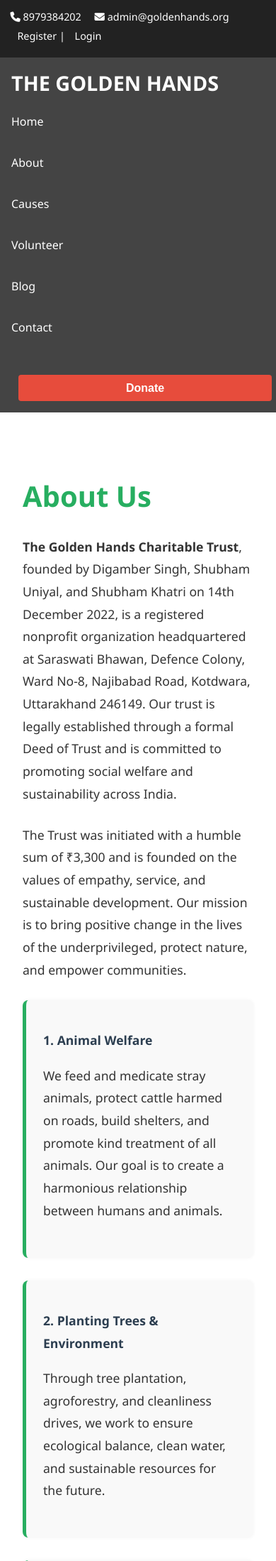
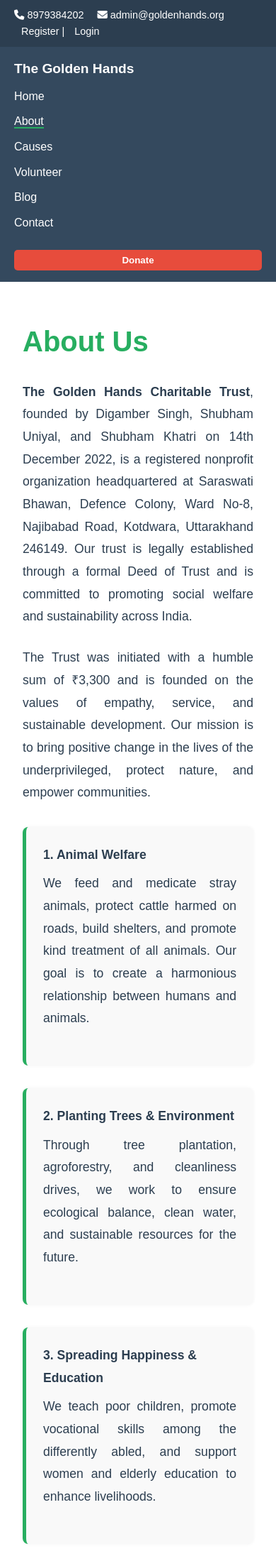
Before and after one commit to digambersingh7906/the-golden-hands, a PHP site: page /aboutus.html in a window 390 px wide. Shown: the top 2199 px of the page at 71% size. Run offline with PHP 8.4, Linux system fonts and the light colour scheme.

Commit message:
Update style.css

```diff
--- a/style.css
+++ b/style.css
@@ -1,251 +1,161 @@
-/* Global Styles */
+/* Base styling */
 * {
+  margin: 0;
+  padding: 0;
   box-sizing: border-box;
 }
 
 body {
-  margin: 0;
-  font-family: 'Segoe UI', Tahoma, Geneva, Verdana, sans-serif;
-  background-color: #f9f9f9;
-  color: #333;
+  font-family: 'Arial', sans-serif;
+  background-color: #ffffff;
+  color: #2c3e50;
+  line-height: 1.6;
 }
 
-/* Top Bar */
+/* Top bar */
 .top-bar {
-  background: #222;
+  background-color: #2c3e50;
   color: #fff;
   display: flex;
   justify-content: space-between;
-  align-items: center;
-  padding: 0.6em 2em;
+  padding: 10px 20px;
+  flex-wrap: wrap;
   font-size: 0.9em;
 }
 
-.contact span {
+.top-bar .contact span {
   margin-right: 15px;
 }
 
 .auth-links a {
   color: #fff;
+  margin-left: 10px;
   text-decoration: none;
-  margin-left: 10px;
+}
+
+.auth-links a:hover {
+  text-decoration: underline;
 }
 
 /* Navbar */
 .navbar {
-  background: #444;
-  color: #fff;
+  background-color: #34495e;
   display: flex;
   justify-content: space-between;
   align-items: center;
-  padding: 1em 2em;
+  padding: 1em 20px;
   flex-wrap: wrap;
 }
 
-.logo {
-  font-size: 1.8em;
+.navbar .logo {
+  color: #fff;
+  font-size: 1.5em;
   font-weight: bold;
-  text-transform: uppercase;
 }
 
 .nav-links {
   list-style: none;
   display: flex;
+  flex-wrap: wrap;
   gap: 20px;
-  padding-left: 0;
+  margin: 10px 0;
 }
 
 .nav-links li a {
-  color: #fff;
+  color: white;
   text-decoration: none;
   font-weight: 500;
-  transition: color 0.3s;
 }
 
+.nav-links li a.active,
 .nav-links li a:hover {
-  color: #1abc9c;
+  border-bottom: 2px solid #27ae60;
 }
 
 .buttons .btn {
-  padding: 0.6em 1em;
+  background-color: #e74c3c;
+  color: #fff;
+  padding: 0.5em 1.2em;
   border: none;
-  color: #fff;
-  font-weight: bold;
+  border-radius: 5px;
   cursor: pointer;
-  margin-left: 10px;
-  border-radius: 4px;
-}
-
-.btn.red {
-  background-color: #e74c3c;
-}
-
-.btn.green {
-  background-color: #27ae60;
-}
-
-/* Hero Section */
-.hero {
-  display: flex;
-  flex-wrap: wrap;
-  justify-content: space-between;
-  align-items: center;
-  background: #f0f0f0;
-  padding: 4em 2em;
-}
-
-.hero-content {
-  flex: 1 1 50%;
-  padding-right: 2em;
-}
-
-.hero h1 {
-  font-size: 3em;
-  margin: 0 0 0.5em;
-  line-height: 1.2;
-}
-
-.hero h1 span {
-  color: #27ae60;
-}
-
-.hero p {
-  line-height: 1.6;
-  font-size: 1.1em;
-  margin-bottom: 1.5em;
-}
-
-.hero-img {
-  flex: 1 1 40%;
-  max-width: 450px;
-  border-radius: 10px;
-  object-fit: cover;
-}
-
-/* Campaign Section */
-.campaigns {
-  display: flex;
-  flex-wrap: wrap;
-  justify-content: space-around;
-  gap: 2em;
-  padding: 3em 2em;
-  background-color: #fff;
-}
-
-.campaign {
-  background: #fafafa;
-  border: 1px solid #ddd;
-  border-radius: 8px;
-  padding: 1.2em;
-  max-width: 320px;
-  flex: 1 1 300px;
-  box-shadow: 0 0 10px rgba(0, 0, 0, 0.05);
-  text-align: center;
-  transition: transform 0.3s;
-}
-
-.campaign:hover {
-  transform: translateY(-5px);
-}
-
-.campaign img {
-  width: 100%;
-  height: 180px;
-  object-fit: cover;
-  border-radius: 8px;
-}
-
-.label {
-  display: inline-block;
-  padding: 0.4em 0.7em;
-  color: white;
-  font-size: 0.85em;
-  border-radius: 3px;
-  margin-top: 0.5em;
   font-weight: bold;
 }
 
-.label.red {
-  background-color: #e74c3c;
+.buttons .btn:hover {
+  background-color: #c0392b;
 }
 
-.label.orange {
-  background-color: #e67e22;
+/* About Section */
+.about-section {
+  padding: 3em 2em;
+  background: #fff;
 }
 
-.label.pink {
-  background-color: #e91e63;
+.about-section h2 {
+  font-size: 2.5em;
+  color: #27ae60;
+  margin-bottom: 0.8em;
 }
 
-.campaign h3 {
-  margin: 0.8em 0 0.5em;
+.about-section p {
   font-size: 1.1em;
+  margin-bottom: 1.5em;
+  text-align: justify;
 }
 
-.campaign p {
-  font-size: 0.95em;
-  margin: 0.5em 0;
+.mission-cards {
+  display: flex;
+  flex-wrap: wrap;
+  gap: 2em;
+  margin-top: 2em;
 }
 
-.percentage {
-  float: right;
-  font-weight: bold;
-  color: #777;
+.mission-card {
+  flex: 1 1 300px;
+  background: #f9f9f9;
+  border-left: 5px solid #27ae60;
+  border-radius: 8px;
+  padding: 1.5em;
+  box-shadow: 0 0 10px rgba(0,0,0,0.05);
 }
 
-progress {
-  width: 100%;
-  height: 12px;
-  border-radius: 5px;
-  background-color: #eee;
+.mission-card h3 {
+  margin-bottom: 0.5em;
+  font-size: 1.3em;
+  color: #2c3e50;
 }
 
-progress::-webkit-progress-bar {
-  background-color: #eee;
-  border-radius: 5px;
+/* Contact Section */
+.about-contact {
+  background: #f0f0f0;
+  padding: 2em;
+  border-radius: 8px;
+  margin-top: 3em;
 }
 
-progress::-webkit-progress-value {
-  background-color: #27ae60;
-  border-radius: 5px;
-}
-
-/* Buttons */
-button.btn {
-  display: block;
-  width: 100%;
-  margin-top: 1em;
-  font-size: 1em;
-  padding: 0.5em 0;
-  border: none;
-  border-radius: 4px;
-  color: #fff;
+.about-contact p {
+  margin: 0.5em 0;
 }
 
 /* Footer */
 footer {
+  background-color: #222;
+  color: #ccc;
   text-align: center;
   padding: 2em;
-  background: #222;
-  color: #ccc;
   font-size: 0.95em;
 }
 
-/* Responsive Design */
-@media (max-width: 768px) {
-  .hero {
+/* RESPONSIVE STYLES */
+@media screen and (max-width: 1024px) {
+  .mission-cards {
     flex-direction: column;
-    text-align: center;
   }
+}
 
-  .hero-content {
-    padding: 0;
-  }
-
-  .hero-img {
-    margin-top: 2em;
-  }
-
+@media screen and (max-width: 768px) {
+  .top-bar,
   .navbar {
     flex-direction: column;
     align-items: flex-start;
@@ -253,80 +163,35 @@ footer {
 
   .nav-links {
     flex-direction: column;
+    gap: 10px;
     width: 100%;
-    margin-top: 1em;
   }
 
   .buttons {
     margin-top: 1em;
-  }
-}
-
-/* Responsive adjustments */
-@media screen and (max-width: 768px) {
-  .navbar {
-    flex-direction: column;
-    align-items: flex-start;
-    padding: 1em;
-  }
-
-  .nav-links {
-    flex-direction: column;
     width: 100%;
-    margin-top: 1em;
-    padding-left: 0;
-  }
-
-  .nav-links li {
-    margin: 0.5em 0;
-  }
-
-  .buttons {
-    margin-top: 1em;
-    align-self: stretch;
-  }
-
-  .top-bar {
-    flex-direction: column;
-    align-items: flex-start;
-    padding: 1em;
-  }
-
-  .top-bar .contact, .top-bar .auth-links {
-    width: 100%;
-    margin-bottom: 0.5em;
   }
 
   .about-section {
     padding: 2em 1em;
   }
 
-  .mission-cards {
-    flex-direction: column;
-    gap: 1em;
+  .about-section h2 {
+    font-size: 2em;
   }
 
   .mission-card {
     width: 100%;
   }
 
-  .about-section h2 {
-    font-size: 2em;
-  }
-
   .about-contact {
     padding: 1em;
-  }
-
-  footer {
-    padding: 1em;
-    font-size: 0.9em;
   }
 }
 
 @media screen and (max-width: 480px) {
   .about-section h2 {
-    font-size: 1.6em;
+    font-size: 1.5em;
   }
 
   .about-section p,
@@ -337,4 +202,17 @@ footer {
   .mission-card h3 {
     font-size: 1.1em;
   }
+
+  .navbar .logo {
+    font-size: 1.2em;
+  }
+
+  .buttons .btn {
+    width: 100%;
+    text-align: center;
+  }
+
+  footer {
+    font-size: 0.85em;
+  }
 }
```
